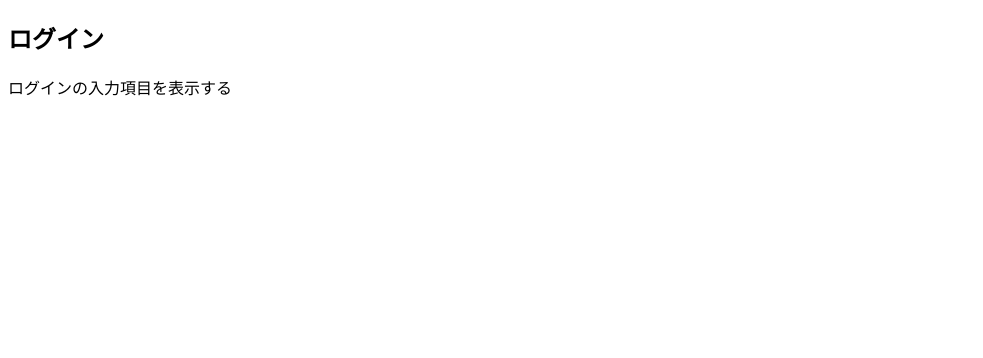
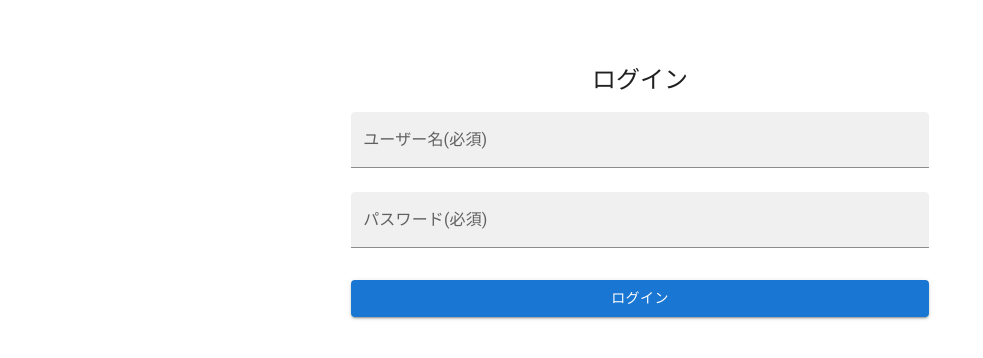
Before and after one commit to re2osushi8888/study-fullstack-web-dev, a Next.js app in the folder frontend/: page /login in a window 1280 px wide. Shown: the top 358 px of the page, without its empty margins (0-983 px from the left). Built offline with nearby package versions, Linux system fonts and the light colour scheme.

Commit message:
chapter 5-7-1
ベース画面の作成

```diff
--- a/frontend/app/login/page.tsx
+++ b/frontend/app/login/page.tsx
@@ -1,8 +1,101 @@
+'use client';
+
+import {
+	Box,
+	Button,
+	Container,
+	CssBaseline,
+	TextField,
+	ThemeProvider,
+	Typography,
+	createTheme,
+} from '@mui/material';
+import { useRouter } from 'next/navigation';
+import { useForm } from 'react-hook-form';
+
+type FormData = {
+	username: string;
+	password: string;
+};
+
 export default function Page() {
+	const {
+		register,
+		handleSubmit,
+		formState: { errors },
+	} = useForm<FormData>();
+	const router = useRouter();
+
+	const defaultTheme = createTheme();
+
+	const onSubmit = (event: FormData): void => {
+		const data: FormData = {
+			username: event.username,
+			password: event.password,
+		};
+		handleLogin(data);
+	};
+
+	const handleLogin = (data: FormData) => {
+		router.push('/inventory/products');
+	};
+
 	return (
-		<div>
-			<h2>ログイン</h2>
-			<p>ログインの入力項目を表示する</p>
-		</div>
+		<ThemeProvider theme={defaultTheme}>
+			<Container component="main">
+				<CssBaseline />
+				<Box
+					sx={{
+						marginTop: 8,
+						display: 'flex',
+						flexDirection: 'column',
+						alignItems: 'center',
+					}}
+				>
+					<Typography component="h1" variant="h5">
+						ログイン
+					</Typography>
+					<Box component="form" onSubmit={handleSubmit(onSubmit)}>
+						<TextField
+							type="text"
+							id="username"
+							variant="filled"
+							label="ユーザー名(必須)"
+							fullWidth
+							margin="normal"
+							{...register('username', { required: '必須入力です。' })}
+							error={Boolean(errors.username)}
+							helperText={errors.username?.message?.toString() || ''}
+						/>
+						<TextField
+							type="password"
+							id="password"
+							variant="filled"
+							label="パスワード(必須)"
+							autoComplete="current-password"
+							fullWidth
+							margin="normal"
+							{...register('password', {
+								required: '必須入力です。',
+								minLength: {
+									value: 8,
+									message: '8文字以上の文字列にしてください。',
+								},
+							})}
+							error={Boolean(errors.password)}
+							helperText={errors.password?.message?.toString() || ''}
+						/>
+						<Button
+							variant="contained"
+							type="submit"
+							fullWidth
+							sx={{ mt: 3, mb: 2 }}
+						>
+							ログイン
+						</Button>
+					</Box>
+				</Box>
+			</Container>
+		</ThemeProvider>
 	);
 }
```
